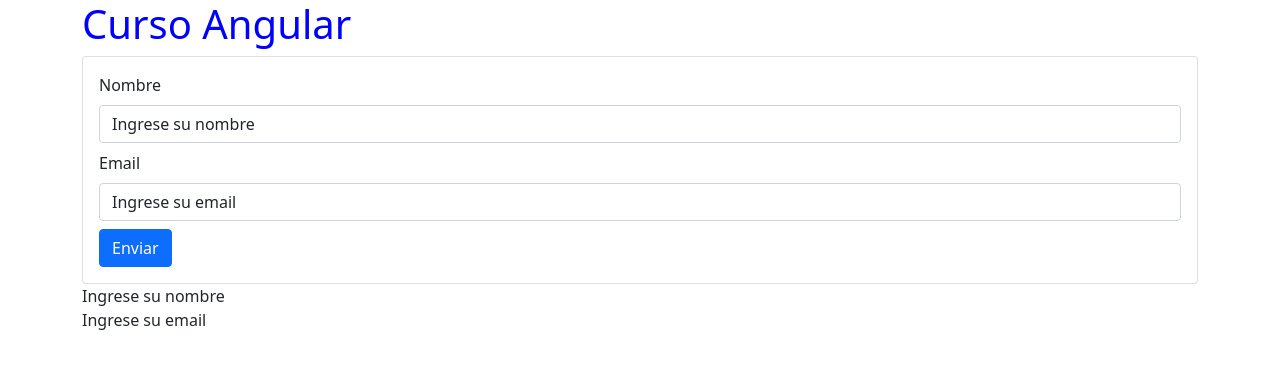
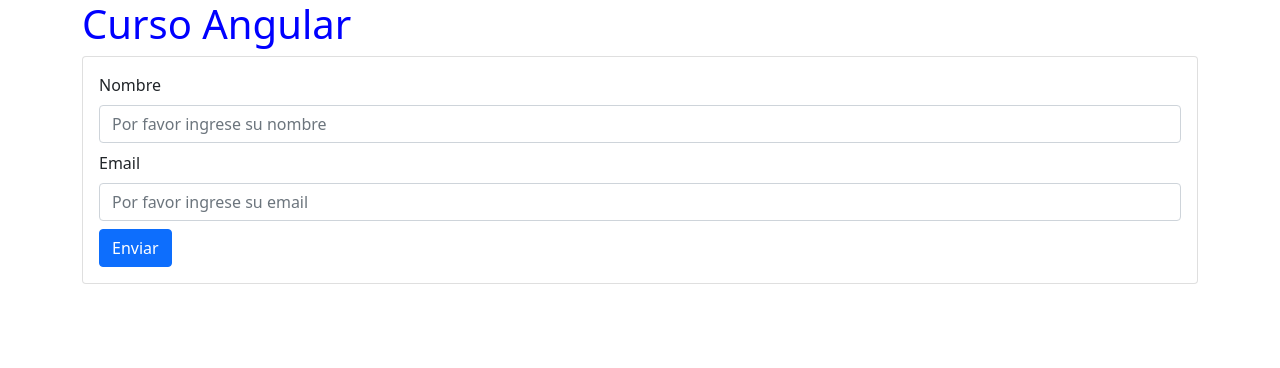
Before and after one commit to Oriojas/angular_curso, an Angular app: page / in a window 1280 px wide. Shown: the top 368 px of the page. Built offline with nearby package versions, Linux system fonts and the light colour scheme.

Commit message:
feat: valid reactive form

```diff
--- a/src/app/formulario3/formulario3.component.html
+++ b/src/app/formulario3/formulario3.component.html
@@ -6,6 +6,11 @@
                     Nombre
                 </label>
                 <input type="text" [formControl]=name class="form-control" placeholder="Por favor ingrese su nombre">
+
+                <div class="alert alert-danger mt-2" [hidden]="name.valid || name.pristine">
+                    Campo requerido
+                </div>
+
             </div>
 
             <div class="mb-2">
@@ -15,6 +20,16 @@
                 <input type="email" [formControl]=email class="form-control" placeholder="Por favor ingrese su email">
             </div>
 
+                <div class="alert alert-danger mt-2" [hidden]="email.valid || email.pristine">
+                    <span *ngIf="email.errors?.['required']"> <!--?. es para que si el campo no existe lo ignore-->
+                        Campo requerido
+                    </span>
+
+                    <span *ngIf="email.errors?.['email']">
+                        El email debe ser valido
+                    </span>
+                </div>
+
             <button class="btn btn-primary">
                 Enviar
             </button>
@@ -22,8 +37,10 @@
     </div>
 </div>
 
-{{ name.value }}
+<!--{{ name.value }}
 
 <br>
 
 {{ email.value }}
+
+{{ email.errors | json }}-->
--- a/src/app/formulario3/formulario3.component.ts
+++ b/src/app/formulario3/formulario3.component.ts
@@ -1,5 +1,5 @@
 import { Component } from '@angular/core';
-import { FormControl } from '@angular/forms';
+import { FormControl, Validators } from '@angular/forms';
 
 @Component({
   selector: 'app-formulario3',
@@ -9,7 +9,9 @@ import { FormControl } from '@angular/forms';
 export class Formulario3Component {
 
   // para sincronizar el valor con el front
-  name = new FormControl("Ingrese su nombre");
-  email = new FormControl("Ingrese su email");
+  name = new FormControl("", Validators.required);
+  email = new FormControl("", [Validators.required, Validators.email]);
+
+
 
 }
```
